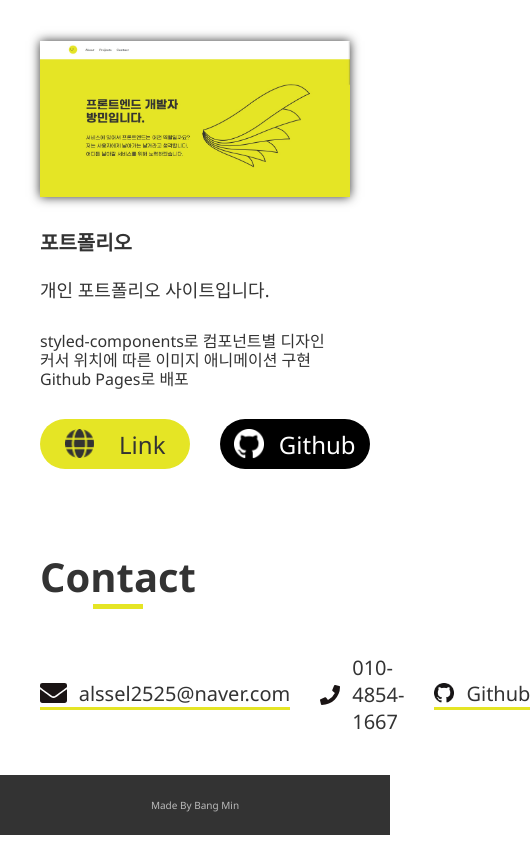
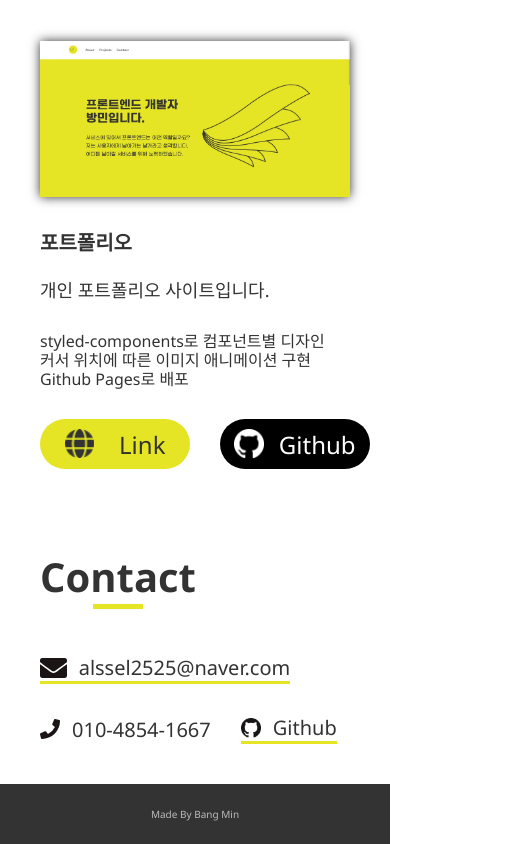
Before and after one commit to alssel2525/portfolio, a React (Create React App) app: page / in a window 390 px wide. Shown: the part 2736-3580 px from the top of the page, 530 px wide, since content can reach past the window. Built offline with nearby package versions, Linux system fonts and the light colour scheme; a web font is replaced by a local one.

Commit message:
Contact 영역 flex-wrap 사용
media query를 별도로 사용할 필요 없이, flex-wrap과 gap으로 구현

```diff
--- a/src/components/Main/Contact/index.js
+++ b/src/components/Main/Contact/index.js
@@ -9,10 +9,8 @@ const ItemContainer = styled.div`
 	flex-direction: row;
 	justify-content: flex-start;
 	align-items: center;
-
-	> :not(:first-child) {
-		margin-left: 30px;
-	}
+	flex-wrap: wrap;
+	gap: 30px;
 `
 
 const Item = styled.div`
```
